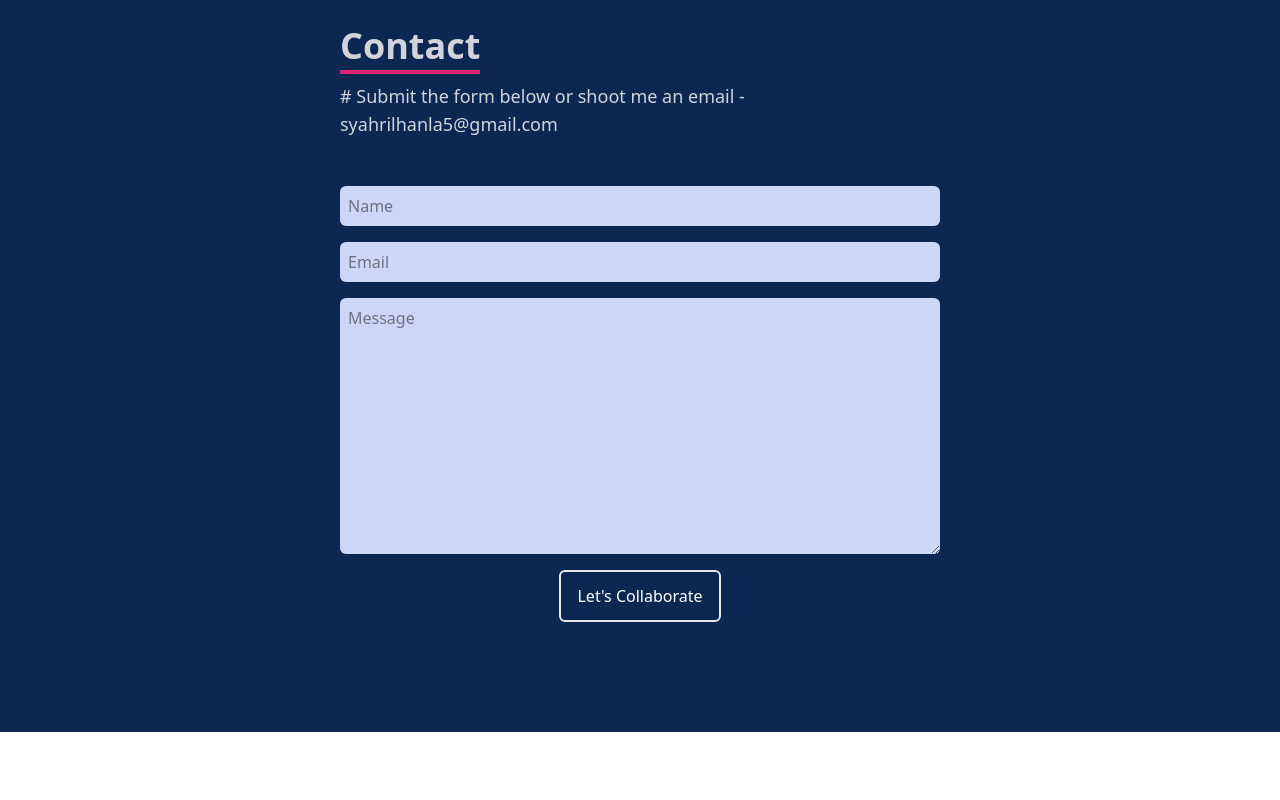
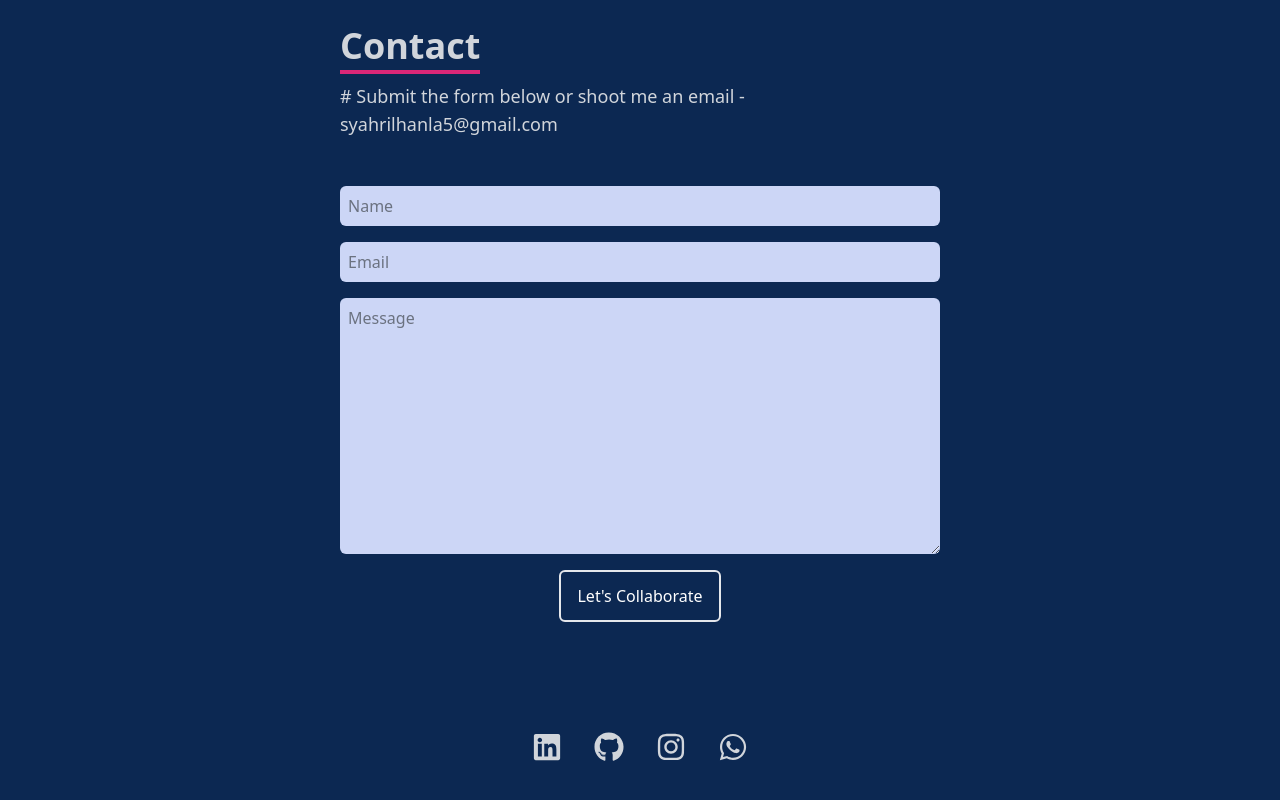
Before and after one commit to syahrilhanla/portfolio-website, a Next.js app: page / in a window 1280 px wide. Shown: the part 3268-4068 px from the top of the page. Before the commit the page ends 4000 px from the top, so only its background shows below. Built offline with nearby package versions, Linux system fonts and the light colour scheme.

Commit message:
added contact me footer

```diff
--- /dev/null
+++ b/components/CallMe.jsx
@@ -0,0 +1,50 @@
+import { FaLinkedin, FaGithub, FaInstagram, FaWhatsapp } from "react-icons/fa";
+import Link from "next/link";
+
+const CallMe = () => {
+	return (
+		<div
+			name="call me"
+			className="bg-[#0c2852] min-h-fit text-gray-300 flex flex-col justify-center items-center text-center md:px-[8rem] px-[2rem] pb-10"
+		>
+			<ul className="flex flex-row">
+				<li>
+					<Link href="https://www.linkedin.com/in/syahril-hanla-45387220a/">
+						<a
+							target="_blank"
+							className="flex justify-between items-center w-full text-gray-300"
+						>
+							<FaLinkedin size={30} />
+						</a>
+					</Link>
+				</li>
+				<li>
+					<Link href="https://github.com/syahrilhanla">
+						<a
+							target="_blank"
+							className="flex justify-between items-center w-full text-gray-300"
+						>
+							<FaGithub size={30} />
+						</a>
+					</Link>
+				</li>
+				<li>
+					<Link href="https://www.instagram.com/syahrilhanla64/">
+						<a target="_blank" className="w-full text-gray-300">
+							<FaInstagram size={30} />
+						</a>
+					</Link>
+				</li>
+				<li>
+					<Link href="https://api.whatsapp.com/send?phone=6282252613500">
+						<a target="_blank" className="w-full text-gray-300">
+							<FaWhatsapp size={30} />
+						</a>
+					</Link>
+				</li>
+			</ul>
+		</div>
+	);
+};
+
+export default CallMe;
--- a/pages/index.js
+++ b/pages/index.js
@@ -1,5 +1,6 @@
 import Head from "next/head";
 import About from "../components/About";
+import CallMe from "../components/CallMe";
 import Contact from "../components/Contact";
 import Home from "../components/Home";
 import Navbar from "../components/Navbar";
@@ -20,6 +21,7 @@ export default function Startup() {
 			<Skills />
 			<Works />
 			<Contact />
+			<CallMe />
 		</div>
 	);
 }
```
